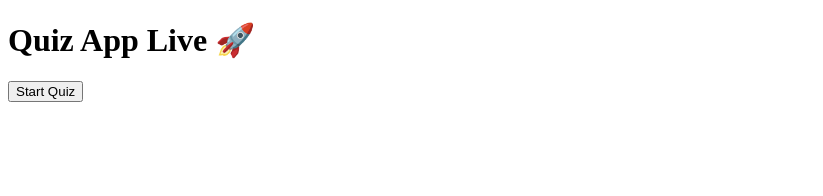
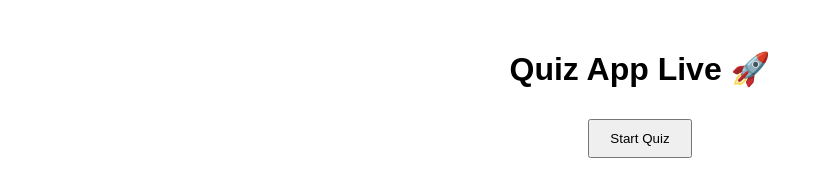
Before and after one commit to samruddhi61/quiz-app, a plain HTML site: page index.html in a window 1280 px wide. Shown: the whole page, without its empty margins (0-823 px from the left). Drawn offline with Linux system fonts and the light colour scheme.

Commit message:
Update index.html

```diff
--- a/index.html
+++ b/index.html
@@ -1,6 +1,19 @@
 <!DOCTYPE html>
 <html>
 <head>
+  <style>
+body {
+  font-family: Arial;
+  text-align: center;
+  margin-top: 50px;
+}
+
+button {
+  padding: 10px 20px;
+  margin: 10px;
+  cursor: pointer;
+}
+</style>
   <title>Quiz App</title>
 </head>
 
```
